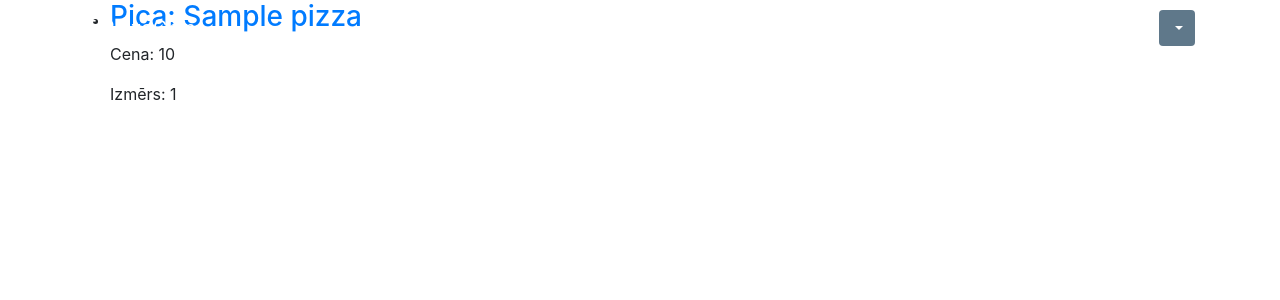
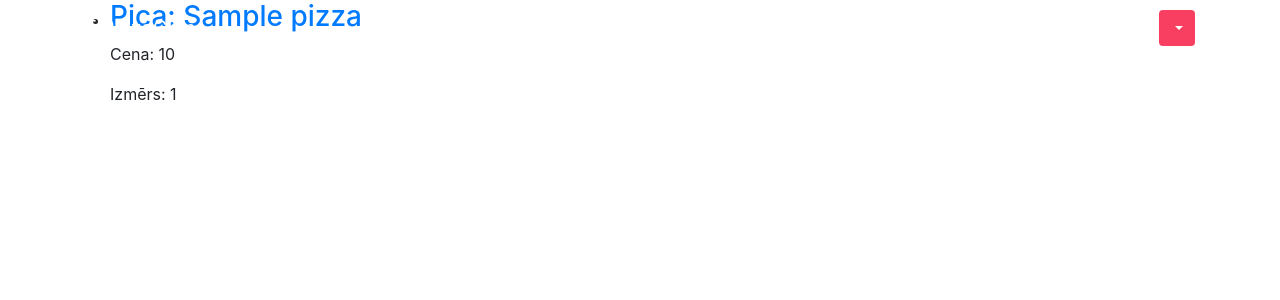
Before and after one commit to raganu-beka/picas-app, a Flask app: template templates/home.html in a window 1280 px wide. Shown: the top 300 px of the page. Run offline with Flask 3, Linux system fonts and the light colour scheme; the template is opened without the code that fills it: most values are stand-ins (such as "Sample title", 1, 10 or a date in 2020); some libraries are stand-ins or nearby versions.

Commit message:
Update base.html

```diff
--- a/templates/base.html
+++ b/templates/base.html
@@ -13,7 +13,7 @@
 </head>
 <body>
     <header class="site-header">
-        <nav class="navbar navbar-expand-md navbar-dark fixed-top">
+        <nav class="navbar navbar-expand-md navbar-dark bg-steel fixed-top">
             <div class="container">
                 <a class="navbar-brand mr-4" href="/">ElPizzaChin</a>
                 <button class="navbar-toggler" type="button" data-toggle="collapse" data-target="#navbarToggle" aria-controls="navbarToggle" aria-expanded="false" aria-label="Toggle navigation">
@@ -27,7 +27,7 @@
                     <div>
                     </div>
                     <div class="dropdown show">
-                        <a class="btn btn-secondary dropdown-toggle" style="background-color: #5f788a; border: 0px solid #5f788a;" href="#" role="button" id="dropdownMenuLink" data-toggle="dropdown" aria-haspopup="true" aria-expanded="false">
+                        <a class="btn btn-secondary dropdown-toggle" style="background-color: #f93f61; border: 0px solid #f93f61;" href="#" role="button" id="dropdownMenuLink" data-toggle="dropdown" aria-haspopup="true" aria-expanded="false">
                         </a>
                         <div class="dropdown-menu" aria-labelledby="dropdownMenuLink">
                         </div>
```
